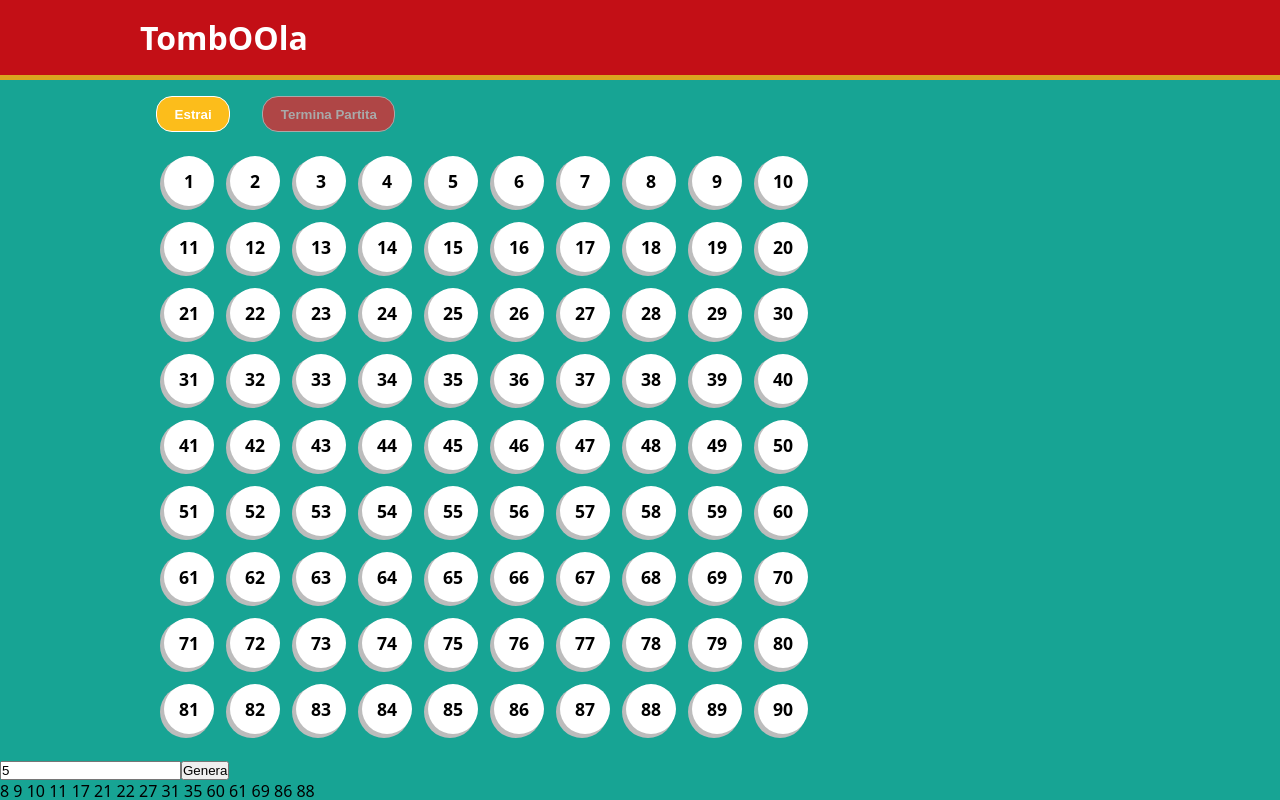
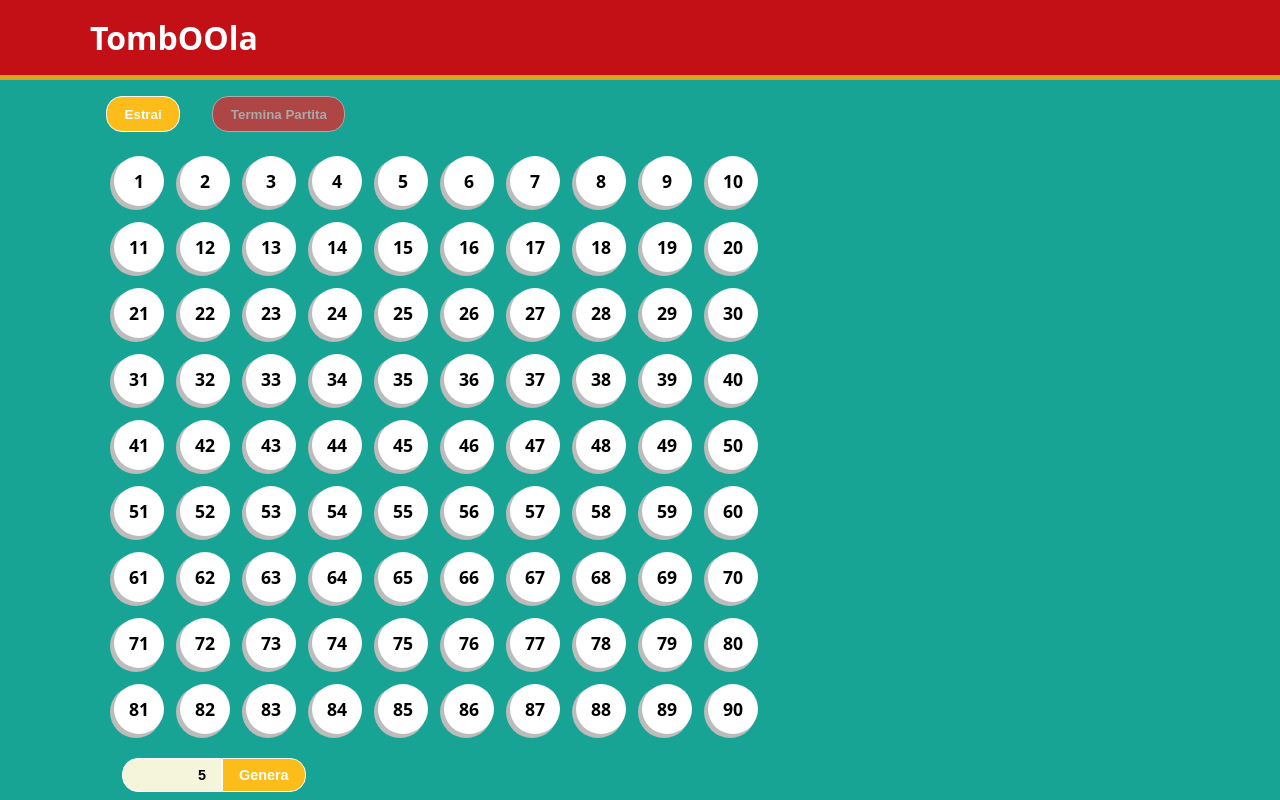
Before and after one commit to andrea-pugliatti/web-tombola, a React (Vite) app: page / in a window 1280 px wide. Both pictures are taken after typing "5" into the empty fields and a click on the button "Genera". Shown: the top 800 px of the page. Built offline with nearby package versions, Linux system fonts and the light colour scheme.

Commit message:
Add submit logic for cartelle and styles

```diff
--- a/src/App.jsx
+++ b/src/App.jsx
@@ -1,3 +1,4 @@
+/** biome-ignore-all lint/suspicious/noArrayIndexKey: <Ignore linter> */
 import { useEffect, useState } from "react";
 
 import Header from "./components/Header";
@@ -41,6 +42,48 @@ function App() {
 		setPossibleNumbers([...possibleNumbers]);
 	};
 
+	const handleSubmit = (e) => {
+		e.preventDefault();
+
+		const players = [];
+		for (let i = 0; i < numPlayers; i++) {
+			const numbers = [];
+			const counters = Array(9).fill(0);
+
+			while (numbers.length < 15) {
+				const random = getRandomNumber(1, 90);
+				const decimal = Math.floor(random / 10);
+
+				if (counters[decimal] >= 3) continue;
+
+				if (numbers.includes(random)) continue;
+
+				numbers.push(random);
+				counters[decimal] += 1;
+			}
+
+			numbers.sort((a, b) => a - b);
+
+			for (let i = 0; i < counters.length; i++) {
+				const nNums = counters[i];
+
+				if (nNums === 0) {
+					numbers.splice(i * 3, 0, " ", " ", " ");
+				} else if (nNums === 1) {
+					const num = numbers.splice(i * 3, 1, " ", " ", " ");
+					const random = getRandomNumber(0, 3);
+					numbers[i * 3 + random] = num[0];
+				} else if (nNums === 2) {
+					const random = getRandomNumber(0, 3);
+					numbers.splice(i * 3 + random, 0, " ");
+				}
+			}
+			console.log(numbers);
+			players.push(numbers);
+		}
+		setCartelle(players);
+	};
+
 	useEffect(inizializzaTombola, []);
 
 	return (
@@ -72,35 +115,9 @@ function App() {
 				</div>
 
 				<Tabellone tombola={tombola} />
-			</div>
 
 				<div className="form-cartelle">
-				<form
-					onSubmit={(e) => {
-						e.preventDefault();
-
-						const players = [];
-						for (let i = 0; i < numPlayers; i++) {
-							const numbers = [];
-							const counters = Array(9).fill(0);
-
-							while (numbers.length < 15) {
-								const random = getRandomNumber(1, 90);
-
-								if (counters[random] >= 3) continue;
-
-								if (numbers.includes(random)) continue;
-
-								numbers.push(random);
-								counters[random] += 1;
-							}
-
-							numbers.sort((a, b) => a - b);
-							players.push(numbers);
-						}
-						setCartelle(players);
-					}}
-				>
+					<form onSubmit={handleSubmit}>
 						<input
 							type="number"
 							name="players"
@@ -108,6 +125,7 @@ function App() {
 							value={numPlayers}
 							onChange={(e) => setNumPlayers(e.target.value)}
 						/>
+
 						<button type="submit">Genera</button>
 					</form>
 				</div>
@@ -117,11 +135,19 @@ function App() {
 						return (
 							<div key={`cartella-${index}`} className="cartella">
 								{cartella.map((numero, index) => {
-								return <span key={`numero-${index}`}>{numero} </span>;
+									return (
+										<span
+											className={`number ${tombola[numero - 1] ? "active" : ""}`}
+											key={`numero-${index}`}
+										>
+											{numero}
+										</span>
+									);
 								})}
 							</div>
 						);
 					})}
+				</div>
 			</div>
 
 			<div
--- a/src/index.css
+++ b/src/index.css
@@ -18,7 +18,7 @@ header {
 }
 
 .container {
-	max-width: 1000px;
+	max-width: 1100px;
 	margin: 0 auto;
 }
 
@@ -68,6 +68,7 @@ header {
 	color: white;
 	&:hover {
 		background-color: rgb(189, 123, 0);
+		cursor: pointer;
 	}
 }
 
@@ -76,8 +77,10 @@ header {
 	color: white;
 	&:hover {
 		background-color: rgb(175, 70, 70);
+		cursor: pointer;
 	}
 	&:disabled {
+		cursor: unset;
 		background-color: rgb(175, 70, 70);
 		color: darkgray;
 		border: 1px solid darkgray;
@@ -95,6 +98,55 @@ header {
 
 .extracted-number {
 	font-size: 1.1rem;
+}
+
+.form-cartelle {
+	margin: 1rem 2rem;
+
+	input {
+		text-align: right;
+		font-size: 0.9rem;
+		font-weight: 700;
+		width: 100px;
+		padding: 0.5rem 0 0.5rem 1rem;
+		background-color: beige;
+		border: 1px solid white;
+		border-top-left-radius: 1rem;
+		border-bottom-left-radius: 1rem;
+	}
+
+	button {
+		font-size: 0.9rem;
+		font-weight: 700;
+		padding: 0.5rem 1rem;
+		color: white;
+		background-color: rgb(252, 189, 27);
+		border: 1px solid white;
+		border-top-right-radius: 1rem;
+		border-bottom-right-radius: 1rem;
+		&:hover {
+			background-color: rgb(189, 123, 0);
+			cursor: pointer;
+		}
+	}
+}
+
+.cartelle {
+	display: flex;
+	flex-wrap: wrap;
+	gap: 1rem;
+	margin: 1rem 2rem 1rem 2rem;
+}
+
+.cartella {
+	display: flex;
+	flex-direction: column;
+	flex-wrap: wrap;
+	height: 250px;
+	background-color: rgb(10, 0, 155);
+	padding: 1.5rem 1rem 0.5rem 1rem;
+	border-radius: 0.5rem;
+	box-shadow: -3px 3px 0px 1px rgb(5, 0, 73);
 }
 
 .alert {
```
Lines whose indentation alone changed are shown as unchanged.
